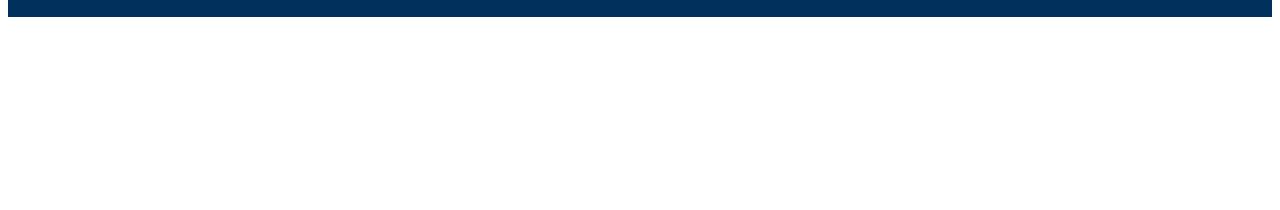
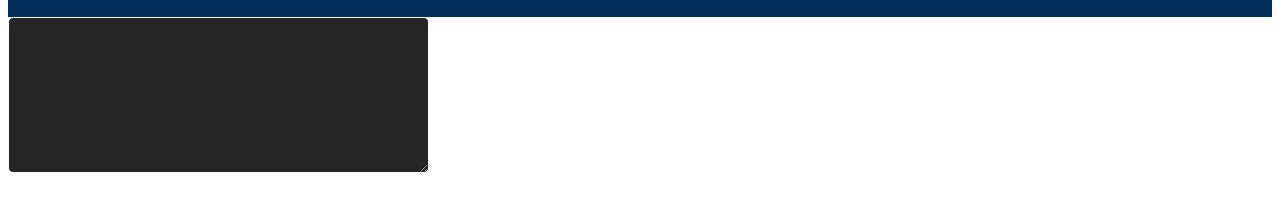
Before and after one commit to Free-Nations-Region/NS-Code, a plain HTML site: page index.html in a window 1280 px wide. Shown: the part 90-300 px from the top of the page. Drawn offline with Linux system fonts and the light colour scheme.

```diff
--- a/index.html
+++ b/index.html
@@ -26,8 +26,10 @@
     </div>
 </header>
 
+
+
 <!--Code starts here:-->
-
+<textarea rows="10" cols="50" style="background-color:rgb(39, 38, 38); color:white;border-color:white; border-radius:5px;"></textarea>
 
 
 <footer >
```
Also changed, not shown: en/verify/.js/verify-fetch.js, en/verify/.js/verify-webhook.js, 1 other file.
